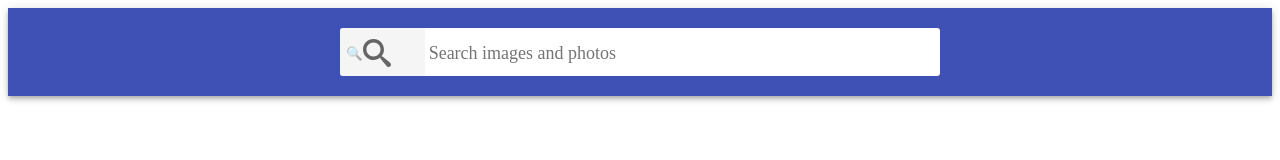
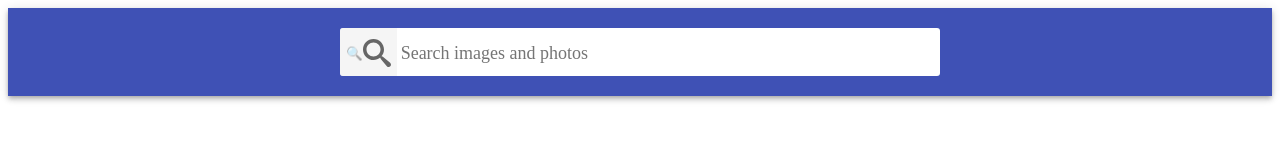
Before and after one commit to ZhuravlevAlexei/goit-typescript-hw-02, a React (Vite) app: page / in a window 1280 px wide. Shown: the top 160 px of the page. Built offline with nearby package versions, Linux system fonts and the light colour scheme.

Commit message:
magnifier

```diff
--- a/src/components/Searchbar/Searchbar.tsx
+++ b/src/components/Searchbar/Searchbar.tsx
@@ -4,7 +4,6 @@ import { useState } from "react";
 import { SearchbarProps } from "../App.types";
 import css from "./Searchbar.module.css";
 import sprite from "../../assets/search.svg";
-import magn from "../../assets/free-icon-loupe-751463.svg";
 
 const Searchbar: React.FC<SearchbarProps> = ({ onSubmit }) => {
   const [searchInputText, setSearchInputText] = useState<string>("");
@@ -45,9 +44,6 @@ const Searchbar: React.FC<SearchbarProps> = ({ onSubmit }) => {
             <svg className={css.searchBtnIcon} width="28" height="28">
               <use href={`${sprite}#search`}></use>
             </svg>
-            <svg className={css.searchBtnIcon} width="28" height="28">
-              <use href={`${magn}`}></use>
-            </svg>
           </div>
         </button>
 
```
